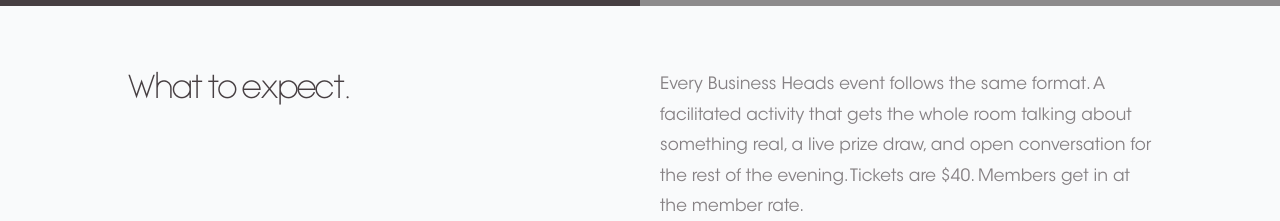
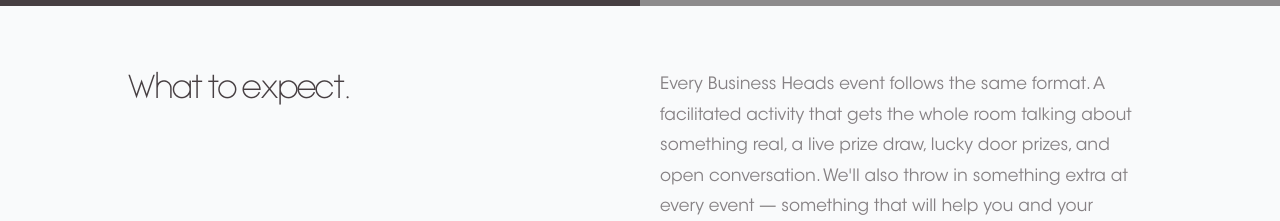
Before and after one commit to simplenimble/business-heads-website, a Next.js app: page /events in a window 1280 px wide. Shown: the part 579-800 px from the top of the page. Built offline with nearby package versions, Linux system fonts and the light colour scheme; grey boxes are pictures that could not be loaded.

Commit message:
Update events intro copy with new format description
Co-Authored-By: Claude Sonnet 4.6 <noreply@anthropic.com>

```diff
--- a/content/events.ts
+++ b/content/events.ts
@@ -60,6 +60,6 @@ export const eventsHero = {
 
 export const eventsIntro = {
   heading: 'What to expect.',
-  body: 'Every Business Heads event follows the same format. A facilitated activity that gets the whole room talking about something real, a live prize draw, and open conversation for the rest of the evening. Tickets are $40. Members get in at the member rate.',
+  body: 'Every Business Heads event follows the same format. A facilitated activity that gets the whole room talking about something real, a live prize draw, lucky door prizes, and open conversation. We\'ll also throw in something extra at every event — something that will help you and your business. Think a professional headshot, a 5-minute brand consult, and more. Tickets are $40. Members get in at the member rate.',
   link: { href: '/experience', label: 'Read more about the experience' },
 }
```
